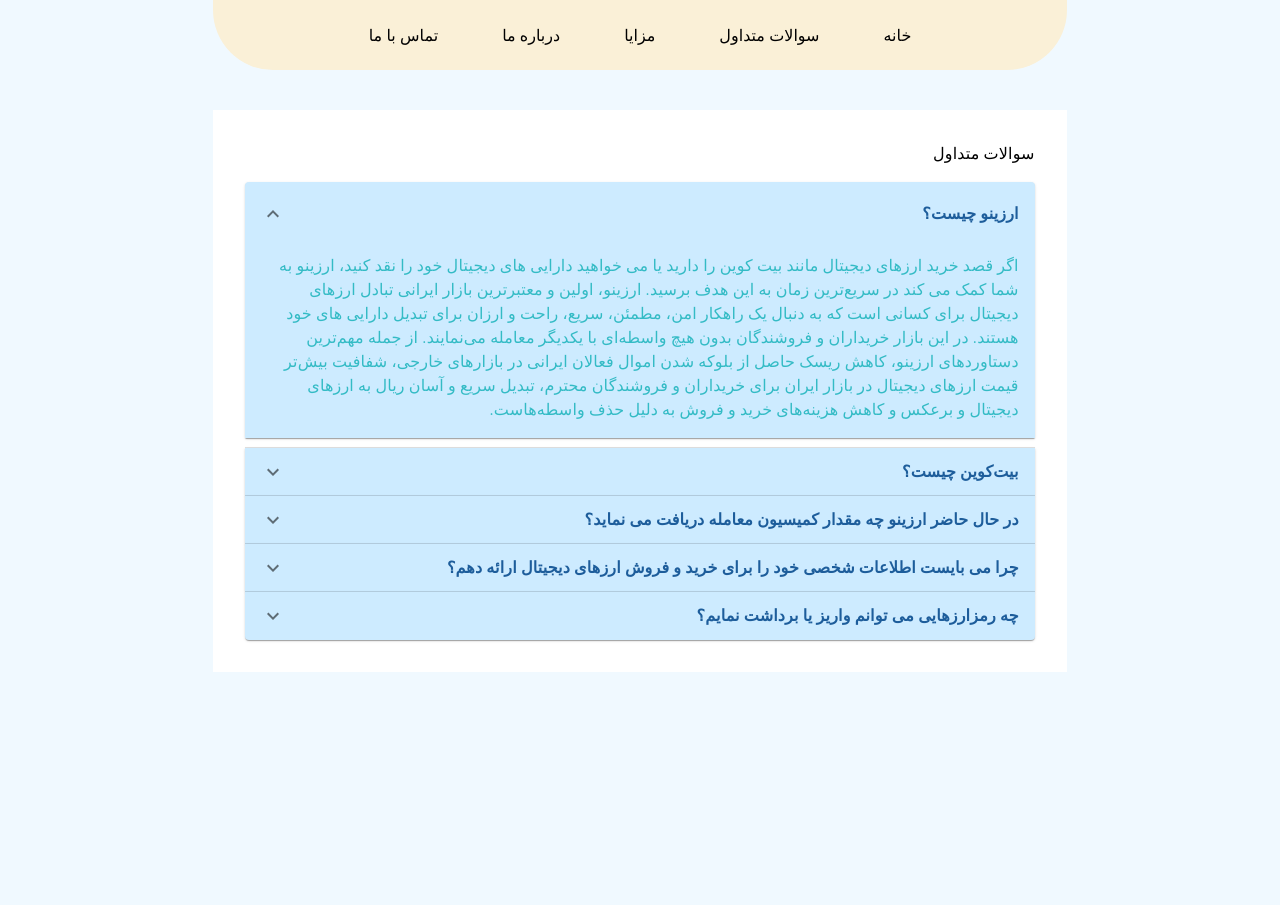
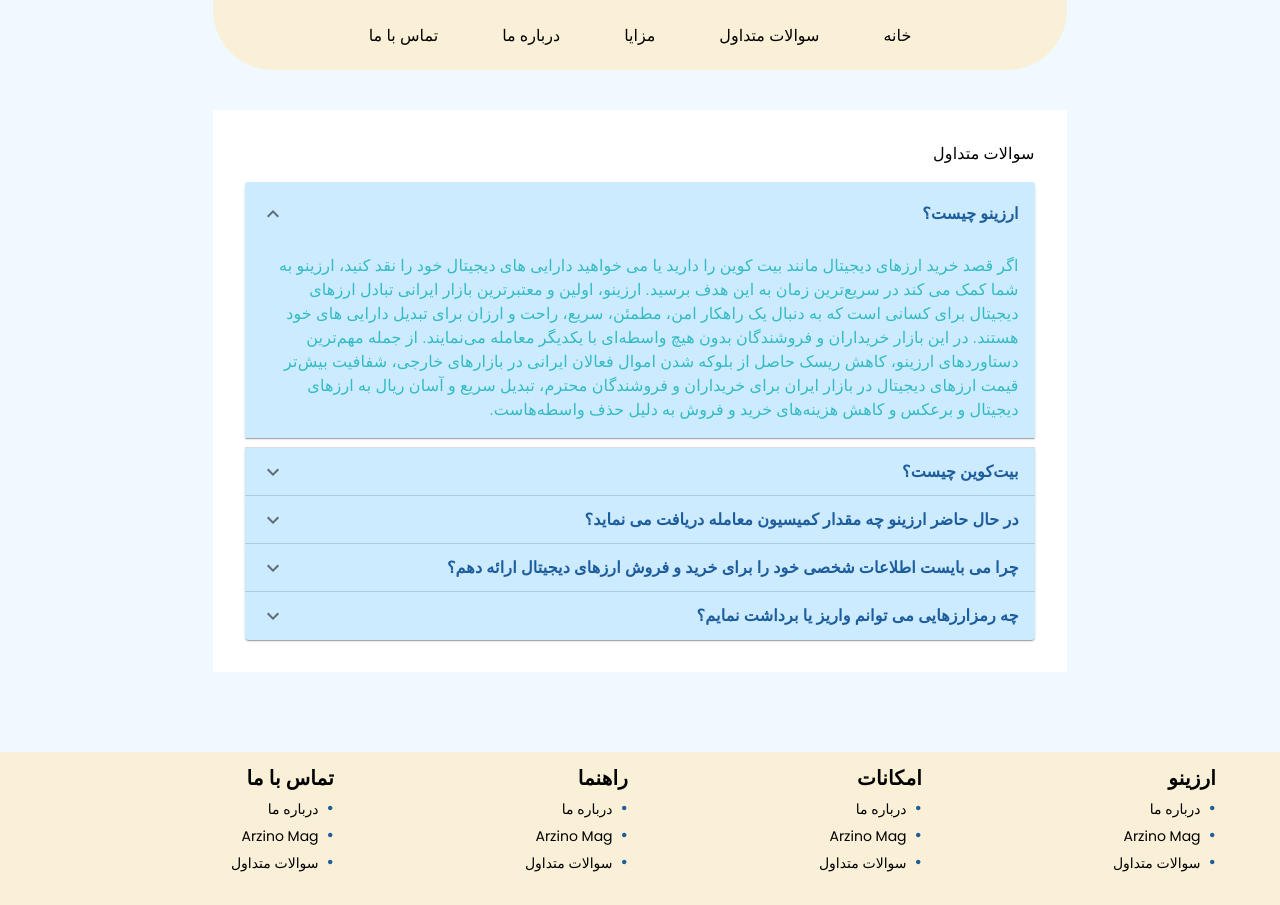
Before and after one commit to shayan-hamidi/online-exchange, a React (Create React App) app: page /questions in a window 1280 px wide. Before the commit the page ends 800 px from the top, so only its background shows below. Built offline with nearby package versions, Linux system fonts and the light colour scheme.

Commit message:
Feat: footer

```diff
--- a/src/components/Footer/index.jsx
+++ b/src/components/Footer/index.jsx
@@ -1,3 +1,138 @@
+import React from "react";
+import { Box, Container, Grid, Typography } from "@mui/material";
+
 export default function Footer() {
-  return <div>footer</div>;
+  return (
+    <Grid item xs={12} mt={10}>
+      <Box
+        sx={{
+          backgroundColor: "#faf0d7",
+          color: "#fff",
+          padding: "10px",
+          marginTop: "auto",
+        }}
+      >
+        <Container maxWidth="lg">
+          <Grid container spacing={3}>
+            <Grid
+              item
+              xs={12}
+              sm={6}
+              md={3}
+              sx={{
+                padding: "20px 0px",
+                "& li::before": {
+                  content: '"•"',
+                  color: "#1D5D9B",
+                  marginLeft: "8px",
+                  fontSize: "18px",
+                },
+                "& li": {
+                  listStyleType: "none",
+                  color: "black",
+                  fontSize: "14px",
+                },
+              }}
+            >
+              <Typography variant="h6" fontWeight={"bold"} color={"black"}>
+                ارزینو
+              </Typography>
+              <ul>
+                <li>درباره ما</li>
+                <li>Arzino Mag</li>
+                <li>سوالات متداول</li>
+              </ul>
+            </Grid>
+            <Grid
+              item
+              xs={12}
+              sm={6}
+              md={3}
+              sx={{
+                padding: "20px 0px",
+                "& li::before": {
+                  content: '"•"',
+                  color: "#1D5D9B",
+                  marginLeft: "8px",
+                  fontSize: "18px",
+                },
+                "& li": {
+                  listStyleType: "none",
+                  color: "black",
+                  fontSize: "14px",
+                },
+              }}
+            >
+              <Typography variant="h6" fontWeight={"bold"} color={"black"}>
+                امکانات
+              </Typography>
+              <ul>
+                <li style={{ marker: { color: "black" } }}>درباره ما</li>
+                <li>Arzino Mag</li>
+                <li>سوالات متداول</li>
+              </ul>
+            </Grid>
+            <Grid
+              item
+              xs={12}
+              sm={6}
+              md={3}
+              sx={{
+                padding: "20px 0px",
+                "& li::before": {
+                  content: '"•"',
+                  color: "#1D5D9B",
+                  marginLeft: "8px",
+                  fontSize: "18px",
+                },
+                "& li": {
+                  listStyleType: "none",
+                  color: "black",
+                  fontSize: "14px",
+                },
+              }}
+            >
+              <Typography variant="h6" fontWeight={"bold"} color={"black"}>
+                راهنما
+              </Typography>
+              <ul>
+                <li>درباره ما</li>
+                <li>Arzino Mag</li>
+                <li>سوالات متداول</li>
+              </ul>
+            </Grid>
+            <Grid
+              item
+              xs={12}
+              sm={6}
+              md={3}
+              sx={{
+                padding: "20px 0px",
+                "& li::before": {
+                  content: '"•"',
+                  color: "#1D5D9B",
+                  marginLeft: "8px",
+                  fontSize: "18px",
+                },
+                "& li": {
+                  listStyleType: "none",
+                  color: "black",
+                  fontSize: "14px",
+                },
+              }}
+            >
+              <Typography variant="h6" fontWeight={"bold"} color={"black"}>
+                تماس با ما
+              </Typography>
+              <ul>
+                <li>درباره ما</li>
+                <li>Arzino Mag</li>
+                <li>سوالات متداول</li>
+              </ul>
+            </Grid>
+          </Grid>
+        </Container>
+      </Box>
+    </Grid>
+  );
 }
--- a/src/routes/index.jsx
+++ b/src/routes/index.jsx
@@ -5,7 +5,8 @@
 import { Grid } from "@mui/material";
 import BenefitsPage from "../pages/Benefits";
 import QuestionsPage from "../pages/Questions";
-import NavBar from '../components/Nav'
+import NavBar from "../components/Nav";
+import Footer from "../components/Footer";
 export default function MainRoutes() {
   return (
     <Grid container>
@@ -17,6 +18,7 @@
         <Route path="/benefits" element={<BenefitsPage />} />
         <Route path="/questions" element={<QuestionsPage />} />
       </Routes>
+      <Footer />
     </Grid>
   );
 }
```
Also changed, not shown: src/components/Home/index.jsx (+2 -43 lines).
